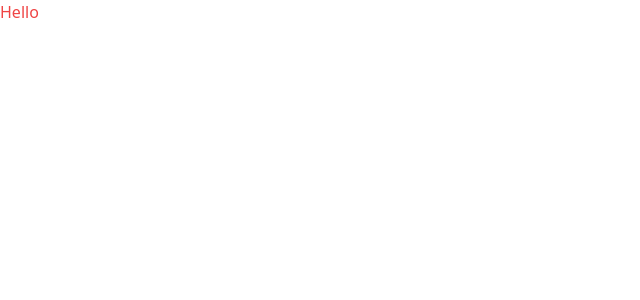
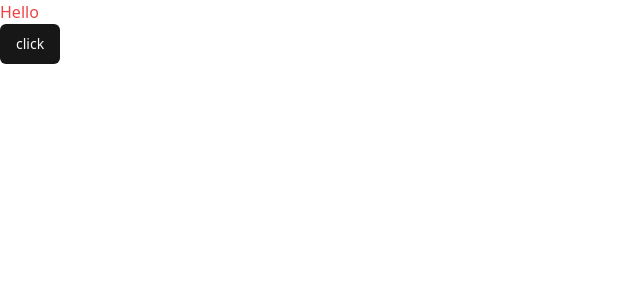
Before and after one commit to vilavren/note-box, a React (Vite) app: page / in a window 1280 px wide. Shown: the top 300 px of the page, without its empty margins (0-640 px from the left). Built offline with nearby package versions, Linux system fonts and the light colour scheme.

Commit message:
added: shadcn ui

```diff
--- a/src/App.tsx
+++ b/src/App.tsx
@@ -1,7 +1,10 @@
+import { Button } from './components/ui/button'
+
 function App() {
   return (
     <>
       <div className="text-red-500">Hello</div>
+      <Button>click</Button>
     </>
   )
 }
--- /dev/null
+++ b/src/components/ui/button.tsx
@@ -0,0 +1,56 @@
+import { Slot } from '@radix-ui/react-slot'
+import { cva, type VariantProps } from 'class-variance-authority'
+import * as React from 'react'
+
+import { cn } from '@/lib/utils'
+
+const buttonVariants = cva(
+  'inline-flex items-center justify-center whitespace-nowrap rounded-md text-sm font-medium ring-offset-background transition-colors focus-visible:outline-none focus-visible:ring-2 focus-visible:ring-ring focus-visible:ring-offset-2 disabled:pointer-events-none disabled:opacity-50',
+  {
+    variants: {
+      variant: {
+        default: 'bg-primary text-primary-foreground hover:bg-primary/90',
+        destructive:
+          'bg-destructive text-destructive-foreground hover:bg-destructive/90',
+        outline:
+          'border border-input bg-background hover:bg-accent hover:text-accent-foreground',
+        secondary:
+          'bg-secondary text-secondary-foreground hover:bg-secondary/80',
+        ghost: 'hover:bg-accent hover:text-accent-foreground',
+        link: 'text-primary underline-offset-4 hover:underline',
+      },
+      size: {
+        default: 'h-10 px-4 py-2',
+        sm: 'h-9 rounded-md px-3',
+        lg: 'h-11 rounded-md px-8',
+        icon: 'h-10 w-10',
+      },
+    },
+    defaultVariants: {
+      variant: 'default',
+      size: 'default',
+    },
+  }
+)
+
+export interface ButtonProps
+  extends React.ButtonHTMLAttributes<HTMLButtonElement>,
+    VariantProps<typeof buttonVariants> {
+  asChild?: boolean
+}
+
+const Button = React.forwardRef<HTMLButtonElement, ButtonProps>(
+  ({ className, variant, size, asChild = false, ...props }, ref) => {
+    const Comp = asChild ? Slot : 'button'
+    return (
+      <Comp
+        className={cn(buttonVariants({ variant, size, className }))}
+        ref={ref}
+        {...props}
+      />
+    )
+  }
+)
+Button.displayName = 'Button'
+
+export { Button, buttonVariants }
--- a/src/index.css
+++ b/src/index.css
@@ -1,6 +1,60 @@
-/* stylelint-disable-next-line scss/at-rule-no-unknown */
 @tailwind base;
-/* stylelint-disable-next-line scss/at-rule-no-unknown */
 @tailwind components;
-/* stylelint-disable-next-line scss/at-rule-no-unknown */
 @tailwind utilities;
+
+@layer base {
+  :root {
+    --background: 0 0% 100%;
+    --foreground: 0 0% 3.9%;
+    --card: 0 0% 100%;
+    --card-foreground: 0 0% 3.9%;
+    --popover: 0 0% 100%;
+    --popover-foreground: 0 0% 3.9%;
+    --primary: 0 0% 9%;
+    --primary-foreground: 0 0% 98%;
+    --secondary: 0 0% 96.1%;
+    --secondary-foreground: 0 0% 9%;
+    --muted: 0 0% 96.1%;
+    --muted-foreground: 0 0% 45.1%;
+    --accent: 0 0% 96.1%;
+    --accent-foreground: 0 0% 9%;
+    --destructive: 0 84.2% 60.2%;
+    --destructive-foreground: 0 0% 98%;
+    --border: 0 0% 89.8%;
+    --input: 0 0% 89.8%;
+    --ring: 0 0% 3.9%;
+    --radius: 0.5rem;
+  }
+
+  .dark {
+    --background: 0 0% 3.9%;
+    --foreground: 0 0% 98%;
+    --card: 0 0% 3.9%;
+    --card-foreground: 0 0% 98%;
+    --popover: 0 0% 3.9%;
+    --popover-foreground: 0 0% 98%;
+    --primary: 0 0% 98%;
+    --primary-foreground: 0 0% 9%;
+    --secondary: 0 0% 14.9%;
+    --secondary-foreground: 0 0% 98%;
+    --muted: 0 0% 14.9%;
+    --muted-foreground: 0 0% 63.9%;
+    --accent: 0 0% 14.9%;
+    --accent-foreground: 0 0% 98%;
+    --destructive: 0 62.8% 30.6%;
+    --destructive-foreground: 0 0% 98%;
+    --border: 0 0% 14.9%;
+    --input: 0 0% 14.9%;
+    --ring: 0 0% 83.1%;
+  }
+}
+
+@layer base {
+  * {
+    @apply border-border;
+  }
+
+  body {
+    @apply bg-background text-foreground;
+  }
+}
--- /dev/null
+++ b/src/lib/utils.ts
@@ -0,0 +1,6 @@
+import { type ClassValue, clsx } from 'clsx'
+import { twMerge } from 'tailwind-merge'
+
+export function cn(...inputs: ClassValue[]) {
+  return twMerge(clsx(inputs))
+}
--- a/src/main.tsx
+++ b/src/main.tsx
@@ -1,5 +1,6 @@
 import React from 'react'
 import ReactDOM from 'react-dom/client'
+
 import App from './App.tsx'
 import './index.css'
 
--- a/tailwind.config.ts
+++ b/tailwind.config.ts
@@ -1,8 +1,76 @@
 /** @type {import('tailwindcss').Config} */
-export default {
-  content: ['./index.html', './src/**/*.{js,ts,jsx,tsx}'],
+module.exports = {
+  darkMode: ['class'],
+  content: [
+    './pages/**/*.{ts,tsx}',
+    './components/**/*.{ts,tsx}',
+    './app/**/*.{ts,tsx}',
+    './src/**/*.{ts,tsx}',
+  ],
   theme: {
-    extend: {},
+    container: {
+      center: true,
+      padding: '2rem',
+      screens: {
+        '2xl': '1400px',
+      },
+    },
+    extend: {
+      colors: {
+        border: 'hsl(var(--border))',
+        input: 'hsl(var(--input))',
+        ring: 'hsl(var(--ring))',
+        background: 'hsl(var(--background))',
+        foreground: 'hsl(var(--foreground))',
+        primary: {
+          DEFAULT: 'hsl(var(--primary))',
+          foreground: 'hsl(var(--primary-foreground))',
+        },
+        secondary: {
+          DEFAULT: 'hsl(var(--secondary))',
+          foreground: 'hsl(var(--secondary-foreground))',
+        },
+        destructive: {
+          DEFAULT: 'hsl(var(--destructive))',
+          foreground: 'hsl(var(--destructive-foreground))',
+        },
+        muted: {
+          DEFAULT: 'hsl(var(--muted))',
+          foreground: 'hsl(var(--muted-foreground))',
+        },
+        accent: {
+          DEFAULT: 'hsl(var(--accent))',
+          foreground: 'hsl(var(--accent-foreground))',
+        },
+        popover: {
+          DEFAULT: 'hsl(var(--popover))',
+          foreground: 'hsl(var(--popover-foreground))',
+        },
+        card: {
+          DEFAULT: 'hsl(var(--card))',
+          foreground: 'hsl(var(--card-foreground))',
+        },
+      },
+      borderRadius: {
+        lg: 'var(--radius)',
+        md: 'calc(var(--radius) - 2px)',
+        sm: 'calc(var(--radius) - 4px)',
+      },
+      keyframes: {
+        'accordion-down': {
+          from: { height: 0 },
+          to: { height: 'var(--radix-accordion-content-height)' },
+        },
+        'accordion-up': {
+          from: { height: 'var(--radix-accordion-content-height)' },
+          to: { height: 0 },
+        },
+      },
+      animation: {
+        'accordion-down': 'accordion-down 0.2s ease-out',
+        'accordion-up': 'accordion-up 0.2s ease-out',
+      },
+    },
   },
-  plugins: [],
+  plugins: [require('tailwindcss-animate')],
 }
--- a/vite.config.ts
+++ b/vite.config.ts
@@ -1,3 +1,5 @@
+import path from 'path'
+
 import react from '@vitejs/plugin-react-swc'
 import { defineConfig } from 'vite'
 import { VitePWA } from 'vite-plugin-pwa'
@@ -14,4 +16,11 @@
       // },
     }),
   ],
+
+  // shadcn-ui
+  resolve: {
+    alias: {
+      '@': path.resolve(__dirname, './src'),
+    },
+  },
 })
```
Also changed, not shown: package.json (+8 -1 lines), tsconfig.json (+7 -1 lines), components.json (added), 2 other files (tests, documents, lock files or other folders).
